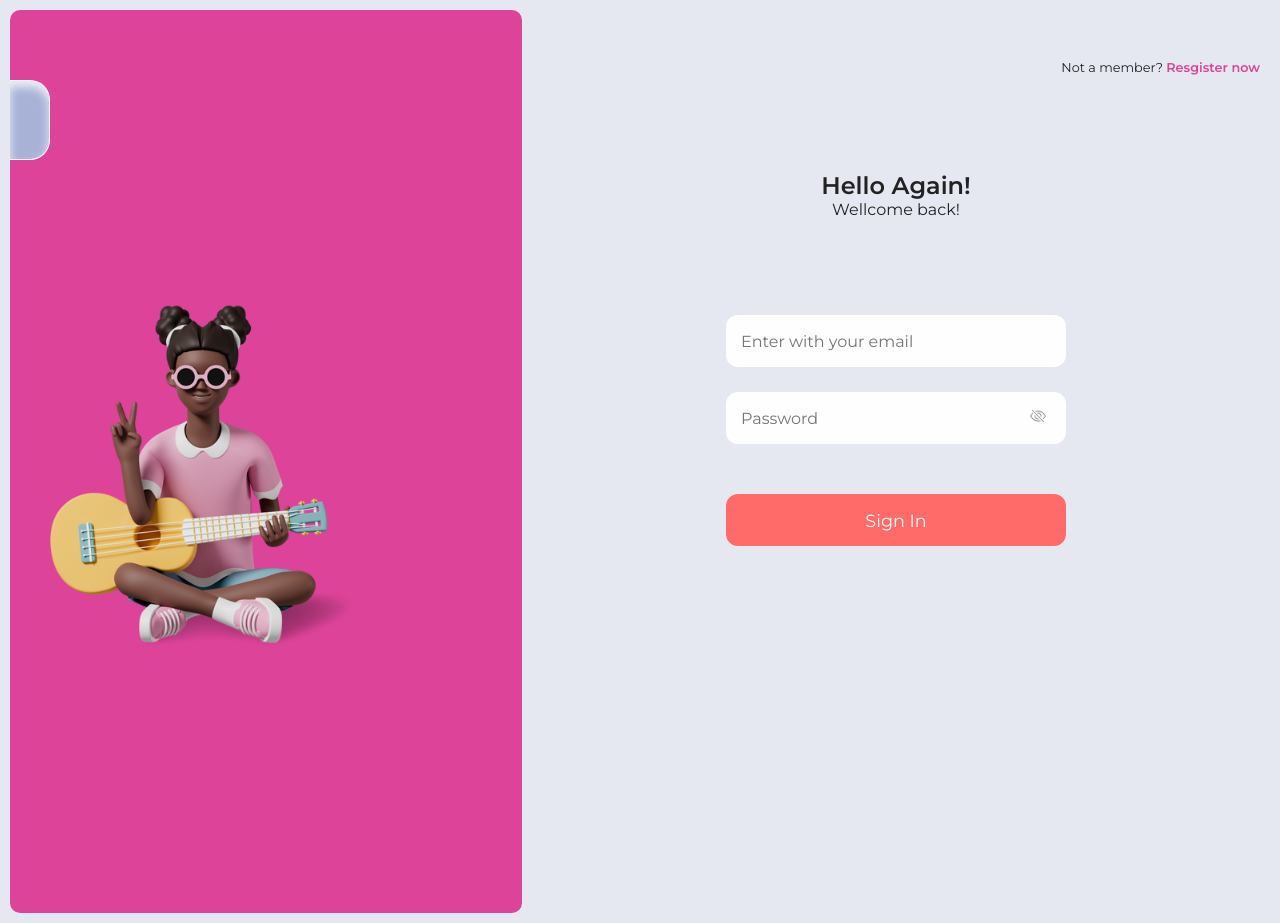
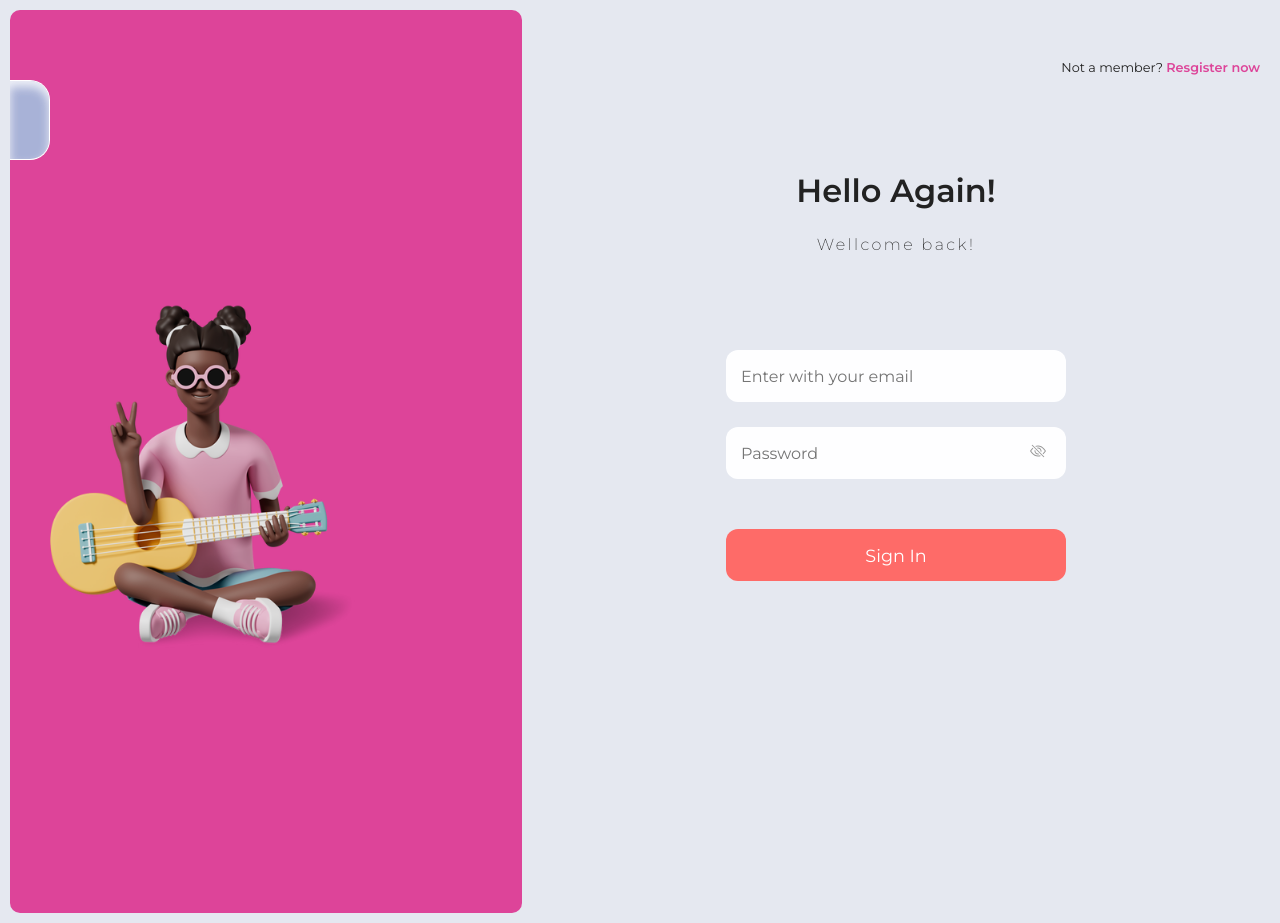
Before and after one commit to mateuscorreiaazevedo/page-auth, a React (Vite) app: page /login in a window 1280 px wide. Built offline with nearby package versions, Linux system fonts and the light colour scheme.

Commit message:
style: login page title and subtitle styling

```diff
--- a/src/pages/login/style.ts
+++ b/src/pages/login/style.ts
@@ -45,4 +45,12 @@ export const SignupLink = styled.p`
 export const HelloMessage = styled.div`
   align-self: center;
   text-align: center;
+  h1 {
+    font-size: 2rem;
+    margin-bottom: 25px;
+  }
+  p {
+    letter-spacing: 0.15rem;
+    font-weight: 200;
+  }
 `
```
